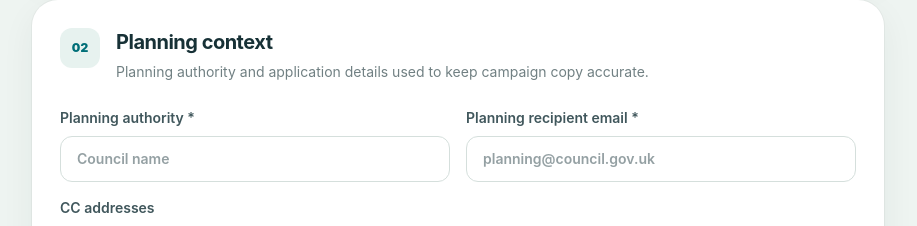
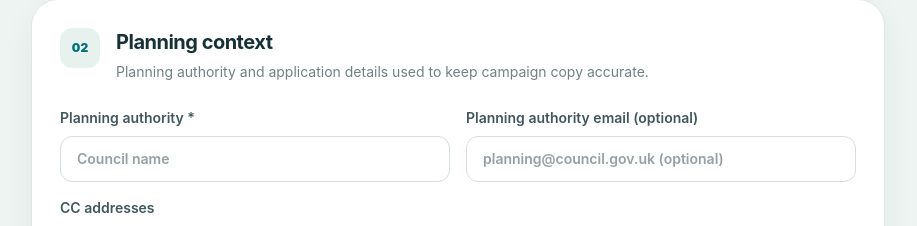
Before and after one commit to JakeWDevComms/Support-Gen, a Next.js app: page /admin/projects/new in a window 1280 px wide. Shown: the part 974-1200 px from the top of the page, without its empty margins (0-917 px from the left). Built offline with nearby package versions, Linux system fonts and the light colour scheme; no server answers.

Commit message:
Remove letter-tool email requirement

```diff
--- a/src/components/project-editor.tsx
+++ b/src/components/project-editor.tsx
@@ -209,8 +209,8 @@ export function ProjectEditor({initial,databaseReady,mode}:Props){
       setMessage("The project editor is ready, but the database still needs connecting before projects can be saved.");
       return;
     }
-    if(!schemeName||!clientName||!applicationReference||!authorityName||!recipient||config.benefits.length===0){
-      setMessage("Complete the scheme, client, application, planning authority, recipient email and at least one support reason.");
+    if(!schemeName||!clientName||!applicationReference||!authorityName||config.benefits.length===0){
+      setMessage("Complete the scheme, client, application, planning authority and at least one approved campaign fact.");
       return;
     }
     setSaving(true);
@@ -270,7 +270,7 @@ export function ProjectEditor({initial,databaseReady,mode}:Props){
       <Section number="02" title="Planning context" description="Planning authority and application details used to keep campaign copy accurate.">
         <div className="grid gap-4 md:grid-cols-2">
           <Field label="Planning authority *"><input className={field} value={authorityName} onChange={e=>setAuthorityName(e.target.value)} placeholder="Council name"/></Field>
-          <Field label="Planning recipient email *"><input type="email" className={field} value={recipient} onChange={e=>setRecipient(e.target.value)} placeholder="planning@council.gov.uk"/></Field>
+          <Field label="Planning authority email (optional)"><input type="email" className={field} value={recipient} onChange={e=>setRecipient(e.target.value)} placeholder="planning@council.gov.uk (optional)"/></Field>
         </div>
         <Field label="CC addresses"><input className={field} value={cc} onChange={e=>setCc(e.target.value)} placeholder="reporting@devcomms.co.uk, client@example.com"/></Field>
       </Section>
```
